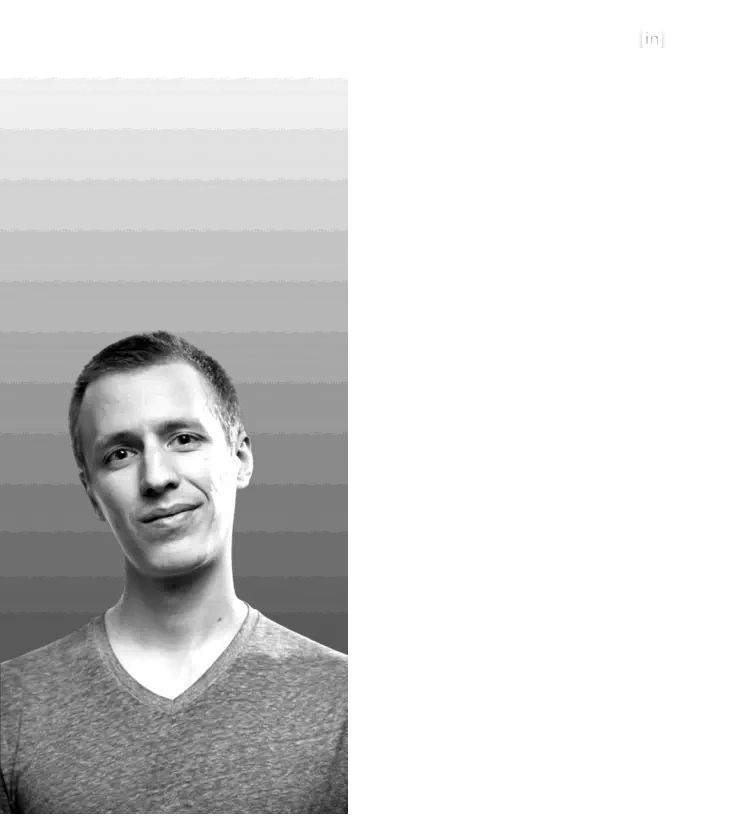
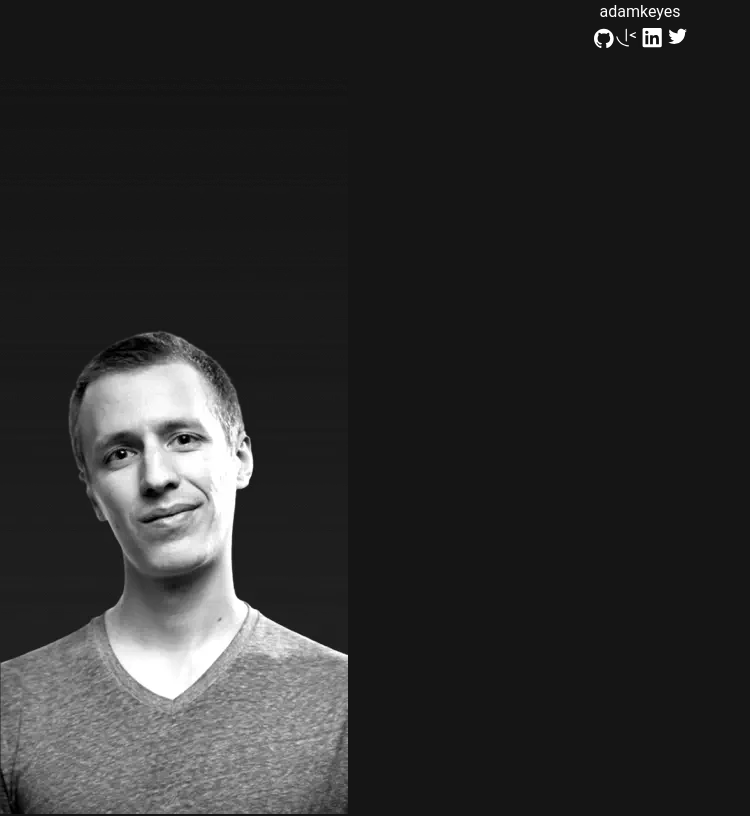
Before and after one commit to royeradames/angular-single-page-developer-portfolio, an Angular app: page / in a window 1280 px wide. Shown: the top 816 px of the page, without its empty margins (0-750 px from the left). Built offline with nearby package versions, Linux system fonts and the light colour scheme.

Commit message:
make the background black

```diff
--- a/src/app/app.component.html
+++ b/src/app/app.component.html
@@ -1,3 +1,5 @@
-<app-header></app-header>
-<app-main></app-main>
-<app-footer></app-footer>
+<div class="bg-custom-black">
+  <app-header></app-header>
+  <app-main></app-main>
+  <app-footer></app-footer>
+</div>
```
